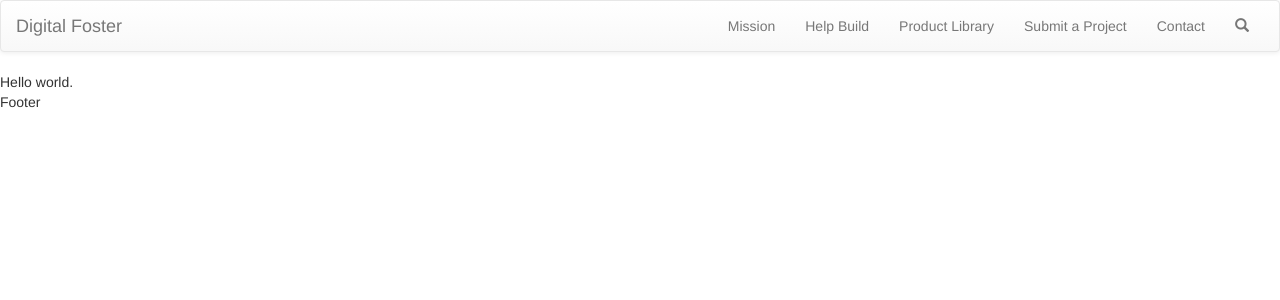
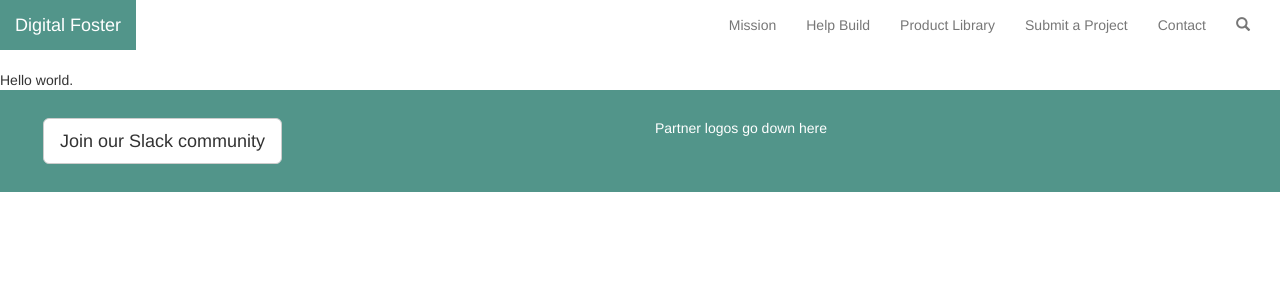
Before and after one commit to digital-foster/digitalfoster, a Jekyll site: the page built from index.html, in a window 1280 px wide. Shown: the top 300 px of the page. Built offline with Jekyll 4.4.1, drawn with Linux system fonts in a browser that asks for light colours.

Commit message:
Style header/footer

```diff
--- a/_includes/footer.html
+++ b/_includes/footer.html
@@ -1,3 +1,10 @@
-<footer class="site-footer">
-  Footer
+<footer>
+  <div class="container-fluid">
+    <div class="row">
+      <div class="col-md-6">
+        <a class="btn btn-default btn-lg">Join our Slack community</a>
+      </div>
+      <div class="col-md-6">Partner logos go down here</div>
+    </div>
+  </div>
 </footer>
--- a/_includes/head.html
+++ b/_includes/head.html
@@ -11,9 +11,6 @@
   <!-- Latest compiled and minified CSS -->
   <link rel="stylesheet" href="https://maxcdn.bootstrapcdn.com/bootstrap/3.3.6/css/bootstrap.min.css" integrity="sha384-1q8mTJOASx8j1Au+a5WDVnPi2lkFfwwEAa8hDDdjZlpLegxhjVME1fgjWPGmkzs7" crossorigin="anonymous">
 
-  <!-- Optional theme -->
-  <link rel="stylesheet" href="https://maxcdn.bootstrapcdn.com/bootstrap/3.3.6/css/bootstrap-theme.min.css" integrity="sha384-fLW2N01lMqjakBkx3l/M9EahuwpSfeNvV63J5ezn3uZzapT0u7EYsXMjQV+0En5r" crossorigin="anonymous">
-
   <!-- Latest compiled and minified JavaScript -->
   <script src="https://maxcdn.bootstrapcdn.com/bootstrap/3.3.6/js/bootstrap.min.js" integrity="sha384-0mSbJDEHialfmuBBQP6A4Qrprq5OVfW37PRR3j5ELqxss1yVqOtnepnHVP9aJ7xS" crossorigin="anonymous"></script>
 
--- /dev/null
+++ b/css/main.scss
@@ -0,0 +1,32 @@
+---
+# Only the main Sass file needs front matter (the dashes are enough)
+---
+@charset "utf-8";
+
+
+// Our variables
+
+$text-color: #111111;
+$primary-color: #52958a;
+$secondary-color: #832d9c;
+
+
+body {
+
+}
+
+.navbar {
+  background-color: white;
+  border: 0;
+}
+
+.navbar-brand {
+  background-color: $primary-color !important;
+  color: white !important;
+}
+
+footer {
+  background-color: $primary-color;
+  color: white;
+  padding: 2em;
+}
```
